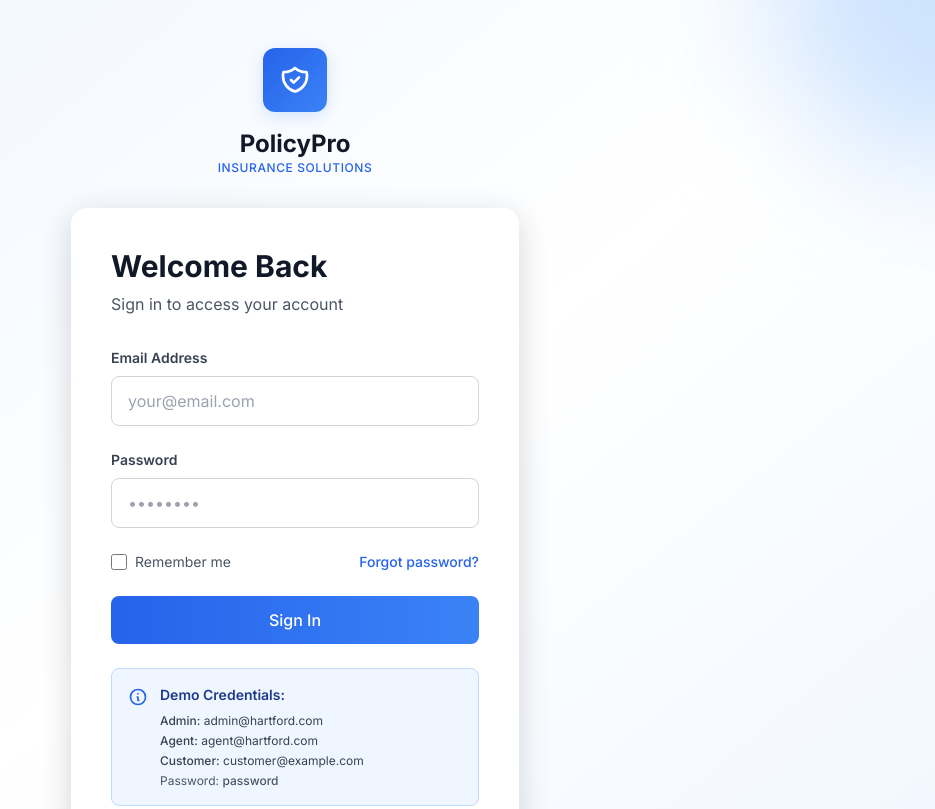
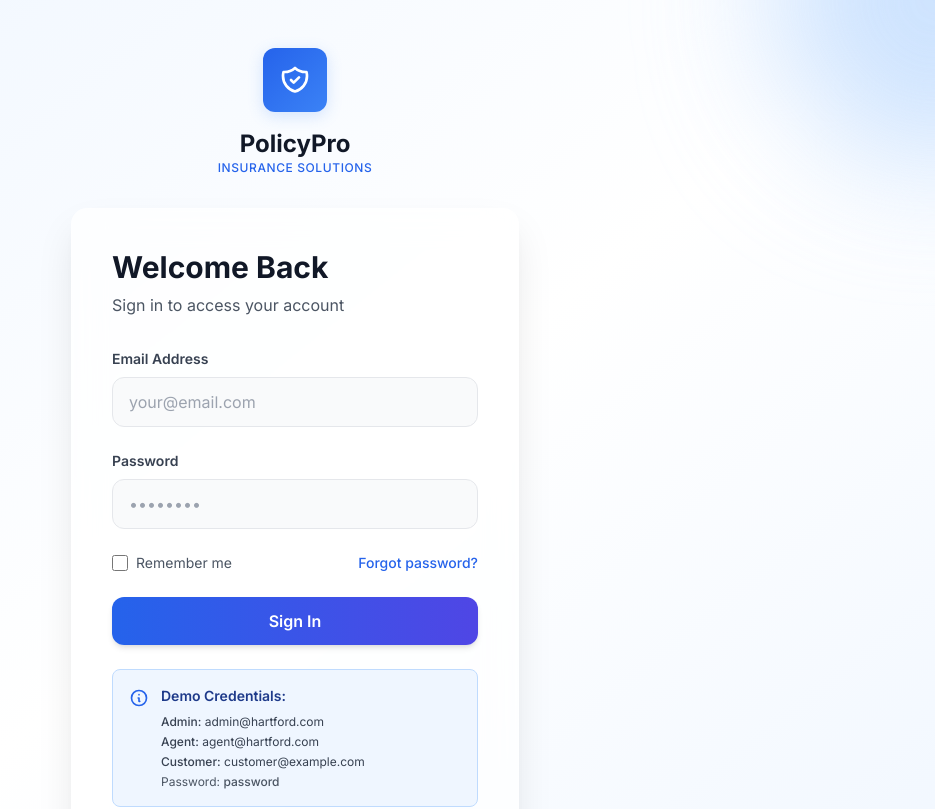
Before and after one commit to shaaz10/insurance-app-ang-21, an Angular app: page /login in a window 1280 px wide. Shown: the top 809 px of the page, without its empty margins (345-1280 px from the left). Built offline with nearby package versions, Linux system fonts and the light colour scheme.

Commit message:
style: Enhance UI with glassmorphism and premium effects

```diff
--- a/src/app/features/public/landing/landing.component.html
+++ b/src/app/features/public/landing/landing.component.html
@@ -8,9 +8,15 @@
         <div class="container mx-auto px-4 sm:px-6 lg:px-8">
             <div class="grid lg:grid-cols-2 gap-12 items-center">
                 <div class="animate-fade-in-up">
-                    <div class="inline-flex items-center gap-2 px-4 py-2 bg-primary-100 rounded-full mb-6">
-                        <span class="h-2 w-2 bg-primary-600 rounded-full animate-pulse"></span>
-                        <span class="text-sm font-medium text-primary-700">Trusted by 10M+ Customers</span>
+                    <div
+                        class="inline-flex items-center gap-2 px-4 py-2 bg-primary-50 dark:bg-primary-900/30 border border-primary-100 dark:border-primary-800 rounded-full mb-6 animate-fade-in-up">
+                        <span class="relative flex h-2 w-2">
+                            <span
+                                class="animate-ping absolute inline-flex h-full w-full rounded-full bg-primary-400 opacity-75"></span>
+                            <span class="relative inline-flex rounded-full h-2 w-2 bg-primary-600"></span>
+                        </span>
+                        <span class="text-sm font-medium text-primary-700 dark:text-primary-300">Trusted by 10M+
+                            Customers</span>
                     </div>
                     <h1
                         class="text-4xl md:text-5xl lg:text-6xl font-bold text-gray-900 dark:text-white mb-6 leading-tight">
@@ -64,7 +70,13 @@
                             alt="Insurance Solutions" class="rounded-2xl shadow-large">
                     </div>
                     <div
-                        class="absolute -bottom-6 -right-6 w-full h-full bg-gradient-to-br from-primary-200 to-blue-200 rounded-2xl -z-10">
+                        class="absolute -bottom-6 -right-6 w-full h-full bg-gradient-to-br from-primary-400/30 to-blue-400/30 rounded-2xl -z-10 blur-2xl">
+                    </div>
+                    <div
+                        class="absolute -top-10 -left-10 w-20 h-20 bg-yellow-400 rounded-full mix-blend-multiply filter blur-xl opacity-70 animate-blob">
+                    </div>
+                    <div
+                        class="absolute -bottom-10 -right-10 w-20 h-20 bg-purple-400 rounded-full mix-blend-multiply filter blur-xl opacity-70 animate-blob animation-delay-2000">
                     </div>
                 </div>
             </div>
@@ -142,7 +154,7 @@
                         <img src="https://images.unsplash.com/photo-1560518883-ce09059eeffa?w=800&q=80"
                             alt="Why Choose Us" class="rounded-2xl shadow-large">
                         <div
-                            class="absolute -bottom-6 -left-6 bg-white dark:bg-gray-900 rounded-xl shadow-medium p-6 max-w-xs">
+                            class="absolute -bottom-6 -left-6 glass-panel rounded-xl shadow-premium p-6 max-w-xs animate-float">
                             <div class="flex items-center gap-4">
                                 <div class="h-12 w-12 rounded-full bg-primary-100 flex items-center justify-center">
                                     <svg class="h-6 w-6 text-primary-600" fill="none" stroke="currentColor"
--- a/src/app/features/public/login/login.component.html
+++ b/src/app/features/public/login/login.component.html
@@ -31,7 +31,7 @@
             </div>
 
             <!-- Login Card -->
-            <div class="bg-white dark:bg-gray-900 shadow-large rounded-2xl p-8 md:p-10 animate-scale-in">
+            <div class="glass-panel shadow-premium rounded-2xl p-8 md:p-10 animate-scale-in">
                 <div class="mb-8">
                     <h1 class="text-3xl font-bold text-gray-900 dark:text-white mb-2">Welcome Back</h1>
                     <p class="text-gray-600 dark:text-gray-400">Sign in to access your account</p>
--- a/src/app/features/public/register/register.component.html
+++ b/src/app/features/public/register/register.component.html
@@ -33,7 +33,7 @@
             </div>
 
             <!-- Register Card -->
-            <div class="bg-white dark:bg-gray-900 shadow-large rounded-2xl p-8 md:p-10 animate-scale-in">
+            <div class="glass-panel shadow-premium rounded-2xl p-8 md:p-10 animate-scale-in">
                 <div class="mb-8">
                     <h1 class="text-3xl font-bold text-gray-900 dark:text-white mb-2">Get Started</h1>
                     <p class="text-gray-600 dark:text-gray-400">Create your account for a free quote</p>
--- a/src/app/shared/components/navbar/navbar.component.ts
+++ b/src/app/shared/components/navbar/navbar.component.ts
@@ -9,7 +9,7 @@ import { AuthService, ThemeService } from '../../../core/services';
   standalone: true,
   imports: [CommonModule, RouterLink],
   template: `
-    <header class="bg-white dark:bg-gray-900 border-b border-gray-200 dark:border-gray-800 sticky top-0 z-50 shadow-sm transition-colors duration-300">
+    <header class="bg-white/80 dark:bg-gray-900/80 backdrop-blur-md border-b border-gray-200/50 dark:border-gray-800/50 sticky top-0 z-50 shadow-sm transition-all duration-300 supports-[backdrop-filter]:bg-opacity-80">
       <div class="container mx-auto px-4 sm:px-6 lg:px-8">
         <div class="flex items-center justify-between h-16">
           <!-- Logo -->
--- a/src/styles.scss
+++ b/src/styles.scss
@@ -59,7 +59,19 @@
   }
 
   .hover-lift {
-    @apply transition-all duration-300 hover:-translate-y-1 hover:shadow-medium;
+    @apply transition-all duration-300 hover:-translate-y-1 hover:shadow-premium;
+  }
+
+  .glass-panel {
+    @apply bg-white/70 dark:bg-gray-900/70 backdrop-blur-lg border border-white/20 dark:border-gray-700/30;
+  }
+
+  .shadow-premium {
+    box-shadow: 0 20px 40px -5px rgba(0, 0, 0, 0.1), 0 10px 20px -5px rgba(0, 0, 0, 0.04);
+  }
+
+  :global(.dark) .shadow-premium {
+    box-shadow: 0 20px 40px -5px rgba(0, 0, 0, 0.3), 0 10px 20px -5px rgba(0, 0, 0, 0.2);
   }
 
   .hover-scale {
@@ -183,14 +195,14 @@
 
 /* Component-specific styles - Light theme */
 .card-modern {
-  @apply bg-white dark:bg-gray-900 border border-gray-200 dark:border-gray-800 rounded-lg p-6 transition-all duration-300;
-  @apply hover:border-primary-300 dark:hover:border-primary-700 hover:shadow-medium;
+  @apply bg-white dark:bg-gray-900 border border-gray-100 dark:border-gray-800 rounded-xl p-6 transition-all duration-300;
+  @apply hover:border-primary-200 dark:hover:border-primary-800 hover:shadow-premium;
 }
 
 .btn-primary {
-  @apply bg-gradient-to-r from-primary-600 to-primary-500 text-white font-medium;
-  @apply px-6 py-3 rounded-lg transition-all duration-300;
-  @apply hover:shadow-primary-lg hover:scale-105 active:scale-95;
+  @apply bg-gradient-to-r from-primary-600 to-indigo-600 text-white font-semibold;
+  @apply px-6 py-3 rounded-xl transition-all duration-300 shadow-md;
+  @apply hover:shadow-primary-lg hover:scale-[1.02] active:scale-[0.98] hover:ring-2 hover:ring-primary-400 hover:ring-offset-2 dark:hover:ring-offset-gray-900;
 }
 
 .btn-secondary {
@@ -206,9 +218,9 @@
 }
 
 .input-modern {
-  @apply w-full bg-white dark:bg-gray-800 border border-gray-300 dark:border-gray-700 text-gray-900 dark:text-white;
-  @apply px-4 py-3 rounded-lg focus:outline-none focus:ring-2 focus:ring-primary-500 focus:border-transparent;
-  @apply transition-all placeholder:text-gray-400 dark:placeholder:text-gray-500;
+  @apply w-full bg-gray-50 dark:bg-gray-800/50 border border-gray-200 dark:border-gray-700 text-gray-900 dark:text-gray-100;
+  @apply px-4 py-3 rounded-xl focus:outline-none focus:ring-2 focus:ring-primary-500/50 focus:border-primary-500;
+  @apply transition-all placeholder:text-gray-400 dark:placeholder:text-gray-500 focus:bg-white dark:focus:bg-gray-800;
 }
 
 .badge {
```
